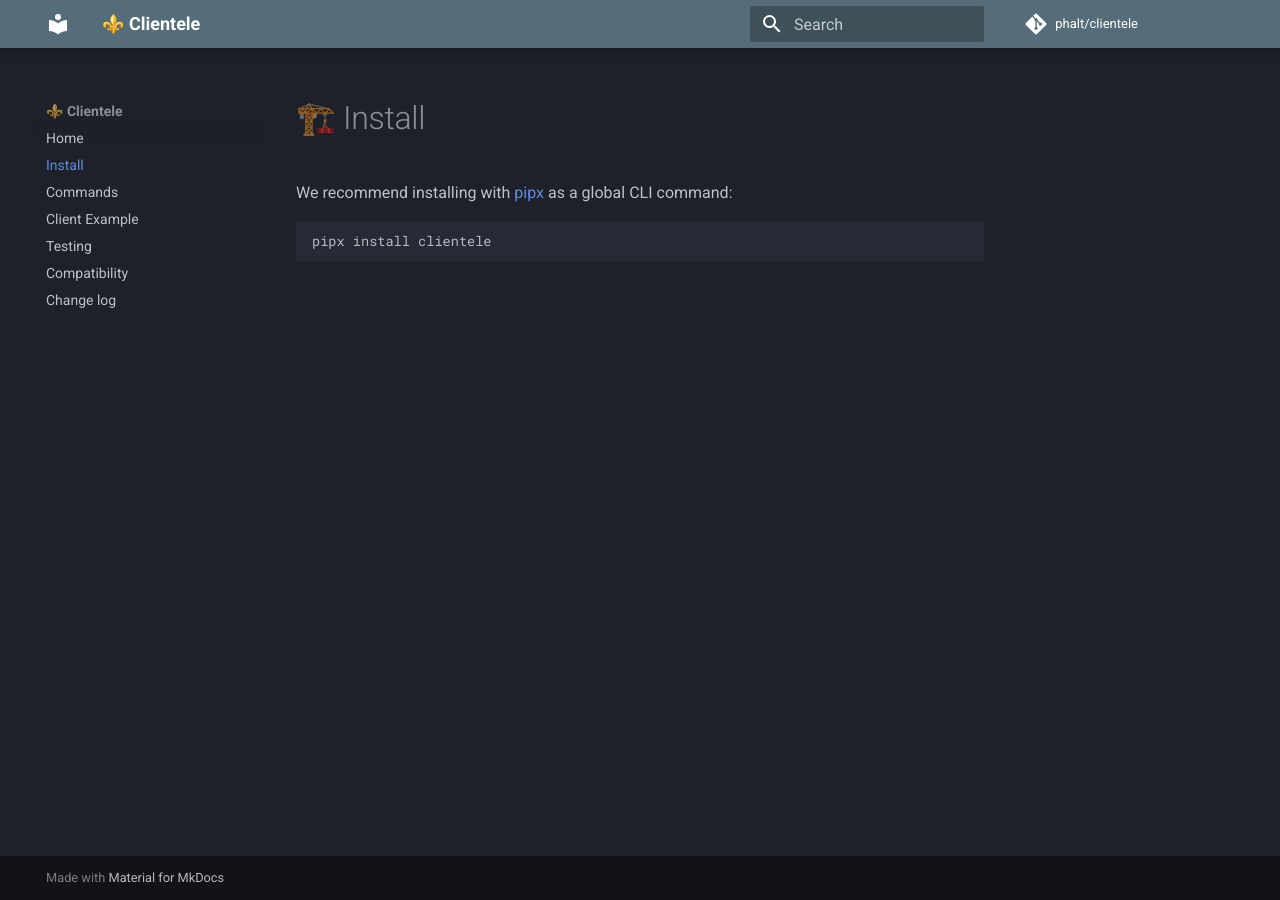
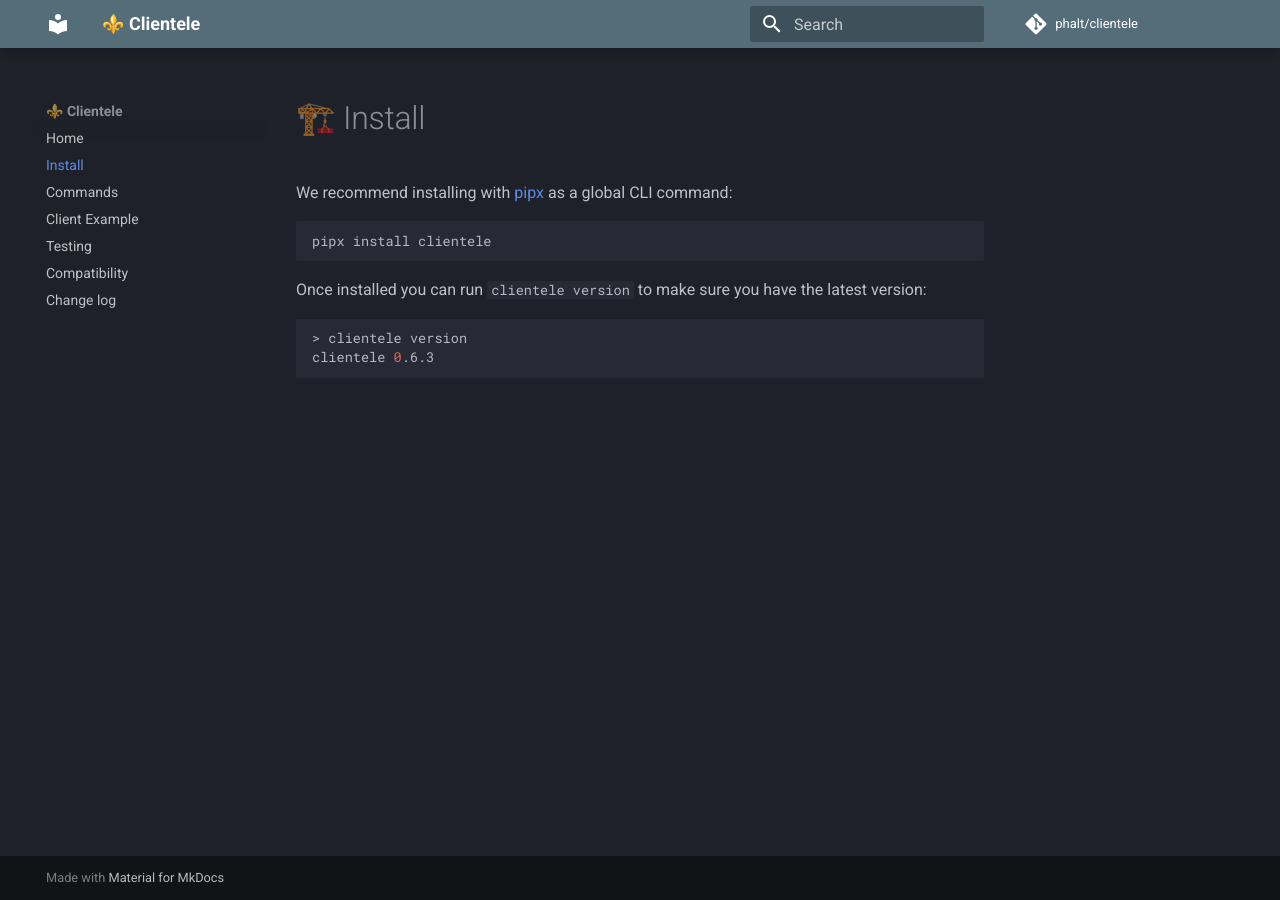
Before and after one commit to phalt/clientele, an MkDocs documentation site: the page built from docs/install.md, in a window 1280 px wide. Built offline with MkDocs 1.6.1 and Material for MkDocs 9.7.7, drawn with Linux system fonts in a browser that asks for light colours; comment, search, counter and statistics services are not loaded.

Commit message:
Small docs update

````diff
--- a/docs/install.md
+++ b/docs/install.md
@@ -5,3 +5,10 @@
 ```sh
 pipx install clientele
 ```
+
+Once installed you can run `clientele version` to make sure you have the latest version:
+
+```sh
+> clientele version
+clientele 0.6.3
+```
````
